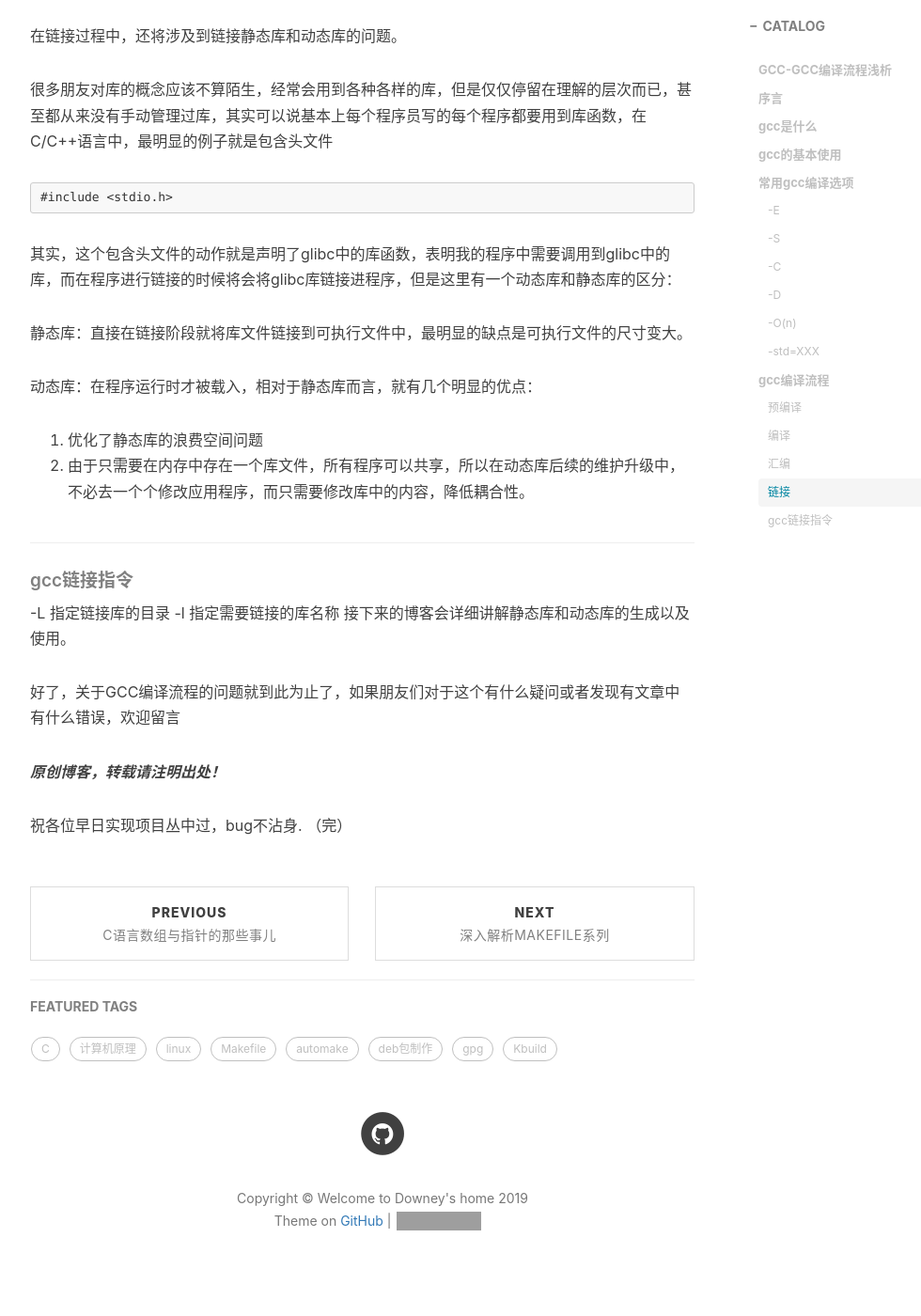
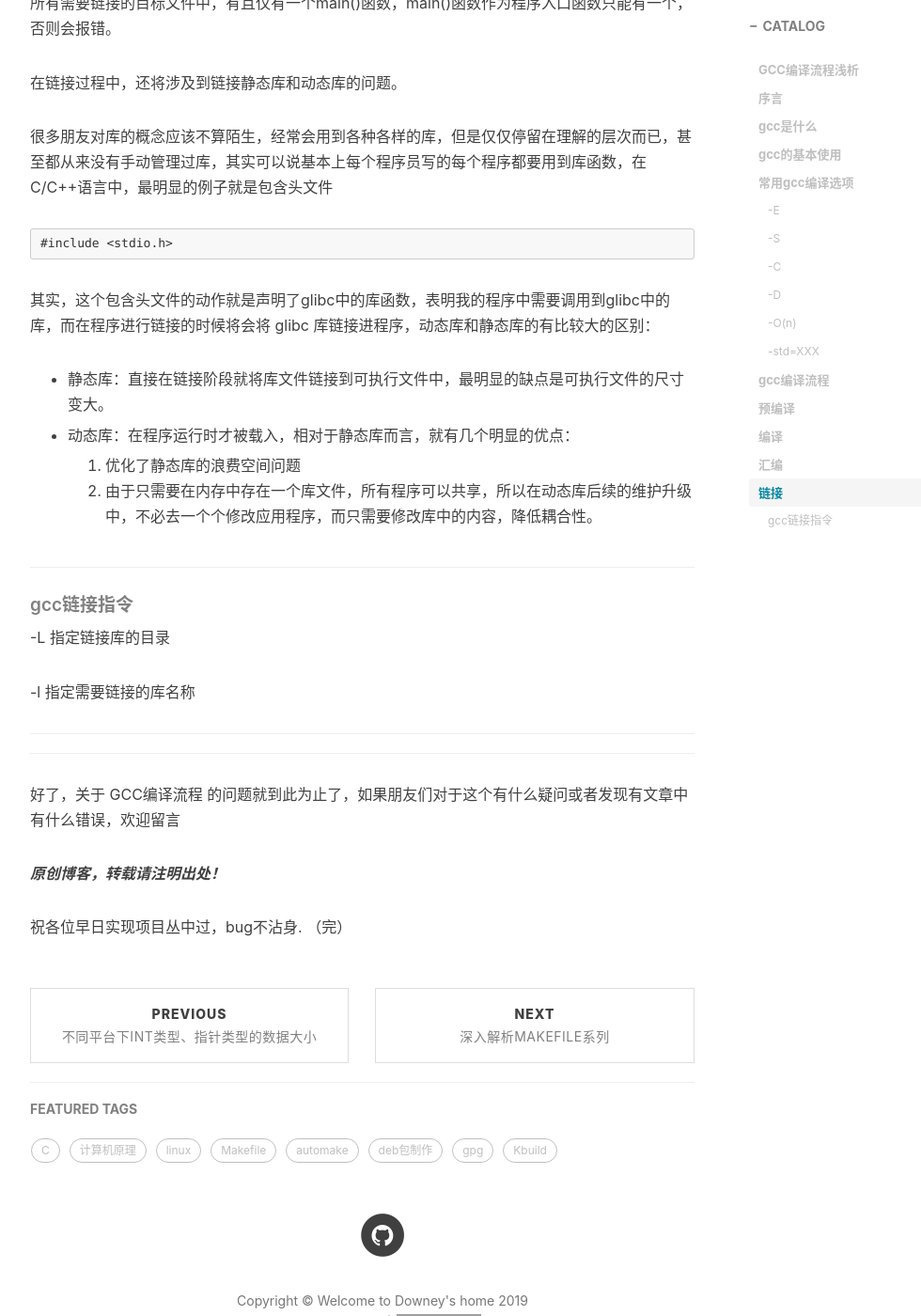
Before and after one commit to downeyboy/downeyboy.github.io, a Jekyll site: the page built from _posts/2018-11-10-gcc_compile_flow.md, in a window 1280 px wide and 1400 px high, scrolled down 4284 px. Shown: the whole window at 94% size, without its empty margins (233-1213 px from the left). Built offline with Jekyll 4.4.1, drawn with Linux system fonts in a browser that asks for light colours; nearby versions of some CDN libraries; Markdown is read by kramdown in place of the engine named in the settings; comment, search, counter and statistics services are not loaded; some of the changed text lies outside the part shown; grey boxes are pictures that could not be loaded.

Commit message:
add : add gcc compile flow

````diff
--- a/_posts/2018-11-10-gcc_compile_flow.md
+++ b/_posts/2018-11-10-gcc_compile_flow.md
@@ -1,6 +1,6 @@
 ---
 layout:     post
-title:      GCC-GCC编译流程浅析
+title:      GCC编译流程浅析
 subtitle:
 date:       2018-11-10
 author:     Downeyboy
@@ -10,7 +10,7 @@
 ---
 
 
-# GCC-GCC编译流程浅析
+# GCC编译流程浅析
 
 ## 序言
 对于大多数程序员而言，大家都知道gcc是什么，但是如果不接触到linux平台下的开发，鲜有人真正了解gcc的编译流程，因为windows+IDE的开发模式简直是一条龙全套服务，开发者只需要关系代码逻辑与功能实现即可，但是，在享受便利的同时，必然也牺牲了一些灵活性。
@@ -19,15 +19,14 @@
 ****
 
 ## gcc是什么
+
 国际惯例，先得介绍gcc是什么，gcc的原名为GNU C Compiler，专门针对C语言的编译器，而在后来计算机的发展中，GCC逐渐兼容了C++,java等语言，发展为扩展版的GCC，全称为 GNU compiler collection，事实上它是指一套编译器，而不再是单纯的C编译器，像g++，其实也是属于GCC工具中的一种。
 
 
 ****
 
 ## gcc的基本使用
-gcc的编译过程分多步完成，基本可分为4步：预编译，编译，汇编，链接，gcc的一般语法为
-
-
+gcc的一般语法为:
 ```
 gcc [-option] <file> [-option] [-dst file]
 ```
@@ -84,7 +84,6 @@
 
 又或者，如果你在开发过程中，需要调试某些功能，经常会写一些调试代码，而有时候又想屏蔽部分调试代码,就可以这样实现：
 
-
 ```
 #ifdef DEBUG_PART1
 DO SOMETHING
@@ -93,7 +92,6 @@
 ...
 #endif
 ```
-
 
 ****
 
@@ -112,9 +110,7 @@
 
 ## gcc编译流程
 
-****
-
-#### 预编译
+### 预编译
 预编译指将文件中包含的头文件展开，将所有的宏进行替换，同时将所有的条件编译解析出来添加到文件中。
 
 所对应的编译指令为：
@@ -124,12 +120,11 @@
 gcc -E file >> dst.i
 ```
 
-需要注意的是，预编译并不生成相应的中间文件，直接输出到终端，因此需要将结果重定向到文件中以便查看。一个简单的hello_world.c文件经过预编译的过程将产生800多行的代码，我将在另一篇博客中详细讨论预编译中的宏、和条件编译。
-
+需要注意的是，预编译并不生成相应的中间文件，直接输出到终端，因此需要将结果重定向到文件中以便查看。一个简单的hello_world.c文件经过预编译的过程将产生800多行的代码。
 
 ****
 
-#### 编译
+### 编译
 这个编译过程是我们通常讲的程序编译的一部分，是将经过预编译处理的代码编译成汇编代码。
 
 所对应的编译指令为：
@@ -142,20 +137,18 @@
 
 ****
 
-#### 汇编
+### 汇编
 汇编过程是将汇编语言的文件编译成目标文件，即二进制文件,我们通常所使用的静态库和动态库
 
 编译指令为：
-
 
 ```
 gcc -c file -o dst.o
 ```
 
-
 ****
 
-#### 链接
+### 链接
 经过汇编生成的目标文件，如果是多个文件的编译，将会生成多个目标二进制文件，ld连接器将所有的二进制文件链接起来，根据平台的不同添加上不同的头部信息，分配内存空间，需要注意的是，在所有需要链接的目标文件中，有且仅有一个main()函数，main()函数作为程序入口函数只能有一个，否则会报错。
 
 在链接过程中，还将涉及到链接静态库和动态库的问题。
@@ -167,24 +160,28 @@
 #include <stdio.h>
 ```
 
-其实，这个包含头文件的动作就是声明了glibc中的库函数，表明我的程序中需要调用到glibc中的库，而在程序进行链接的时候将会将glibc库链接进程序，但是这里有一个动态库和静态库的区分：
+其实，这个包含头文件的动作就是声明了glibc中的库函数，表明我的程序中需要调用到glibc中的库，而在程序进行链接的时候将会将 glibc 库链接进程序，动态库和静态库的有比较大的区别：
 
-静态库：直接在链接阶段就将库文件链接到可执行文件中，最明显的缺点是可执行文件的尺寸变大。
+* 静态库：直接在链接阶段就将库文件链接到可执行文件中，最明显的缺点是可执行文件的尺寸变大。
 
-动态库：在程序运行时才被载入，相对于静态库而言，就有几个明显的优点：
-1. 优化了静态库的浪费空间问题
-2. 由于只需要在内存中存在一个库文件，所有程序可以共享，所以在动态库后续的维护升级中，不必去一个个修改应用程序，而只需要修改库中的内容，降低耦合性。
+* 动态库：在程序运行时才被载入，相对于静态库而言，就有几个明显的优点：
+    1. 优化了静态库的浪费空间问题
+    2. 由于只需要在内存中存在一个库文件，所有程序可以共享，所以在动态库后续的维护升级中，不必去一个个修改应用程序，而只需要修改库中的内容，降低耦合性。
 
 
 ****
 
 ##### gcc链接指令
+
 -L 指定链接库的目录
+
 -l 指定需要链接的库名称
-接下来的博客会详细讲解静态库和动态库的生成以及使用。
 
 
-好了，关于GCC编译流程的问题就到此为止了，如果朋友们对于这个有什么疑问或者发现有文章中有什么错误，欢迎留言
+***
+***
+
+好了，关于 GCC编译流程 的问题就到此为止了，如果朋友们对于这个有什么疑问或者发现有文章中有什么错误，欢迎留言
 
 ***原创博客，转载请注明出处！***
 
````
Also changed, not shown: other parts of _posts/2018-11-10-gcc_compile_flow.md (+2 -1 lines), _posts/2018-09-27-C_pointer_and_array.md (renamed from _posts/2018-10-10-C_pointer_and_array.md, +1 -1 lines).
